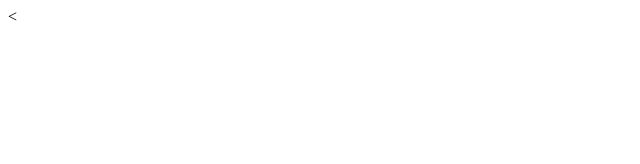
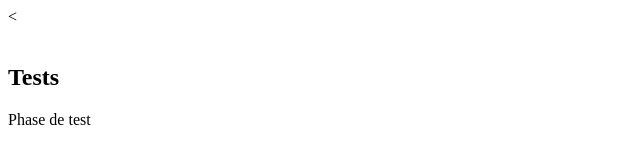
Before and after one commit to Dessaint/test-execice, a plain HTML site: page index.html in a window 1280 px wide. Shown: the whole page, without its empty margins (0-640 px from the left). Drawn offline with Linux system fonts and the light colour scheme.

Commit message:
Ajout d'un titre et d'un paragraphe

```diff
--- a/index.html
+++ b/index.html
@@ -11,7 +11,8 @@
 		</header>
 
 		<section>
-			<h1></h1>
+			<h1>Tests</h1>
+				<p>Phase de test</p>
 		</section>
 
 		<footer>
```
